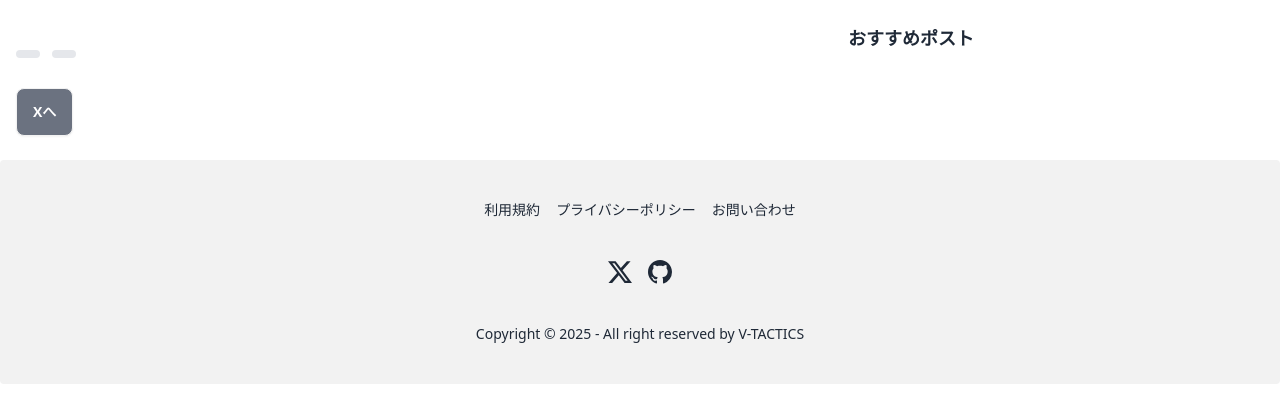
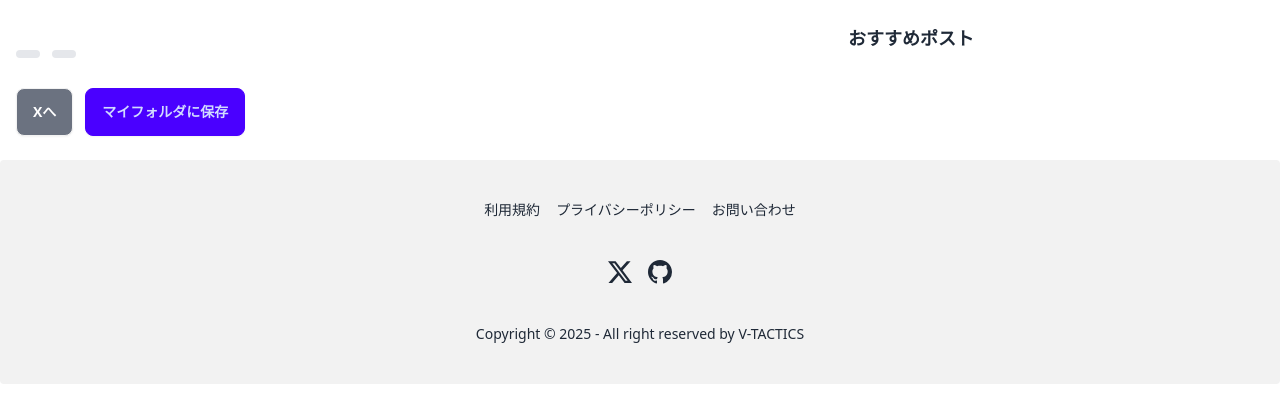
Before and after one commit to kohei-financier/V-TACTICS, a Rails app: template app/views/techniques/twitter/show.html.erb in a window 1280 px wide. Shown: the part 68-488 px from the top of the page. Run offline with Rails 7, Linux system fonts and the light colour scheme; the template is opened without the code that fills it, so the values that code supplies are empty; style sheets or scripts are compiled from the project's sources; some libraries are stand-ins or nearby versions.

Commit message:
add: 未実装の箇所にtooltip表示

```diff
--- a/app/views/techniques/twitter/show.html.erb
+++ b/app/views/techniques/twitter/show.html.erb
@@ -32,6 +32,10 @@
         <%= link_to "削除", techniques_youtube_path(@technique), id: "button-destroy-#{@technique.id}", data: { turbo_method: :delete, turbo_confirm: t('defaults.delete_confirm') }, class: "btn" %>
       <% end %>
 
+      <!-- マイフォルダに保存 ボタン -->
+      <div class="tooltip" data-tip="もうすぐ実装予定！">
+        <a href="#" class="btn btn-primary">マイフォルダに保存</a>
+      </div>
     </div>
 
   </div>
--- a/app/views/techniques/youtube/show.html.erb
+++ b/app/views/techniques/youtube/show.html.erb
@@ -36,7 +36,9 @@
       <% end %>
 
       <!-- マイフォルダに保存 ボタン -->
-      <a href="#" class="btn btn-primary">マイフォルダに保存</a>
+      <div class="tooltip" data-tip="もうすぐ実装予定！">
+        <a href="#" class="btn btn-primary">マイフォルダに保存</a>
+      </div>
     </div>
 
   </div>
```
